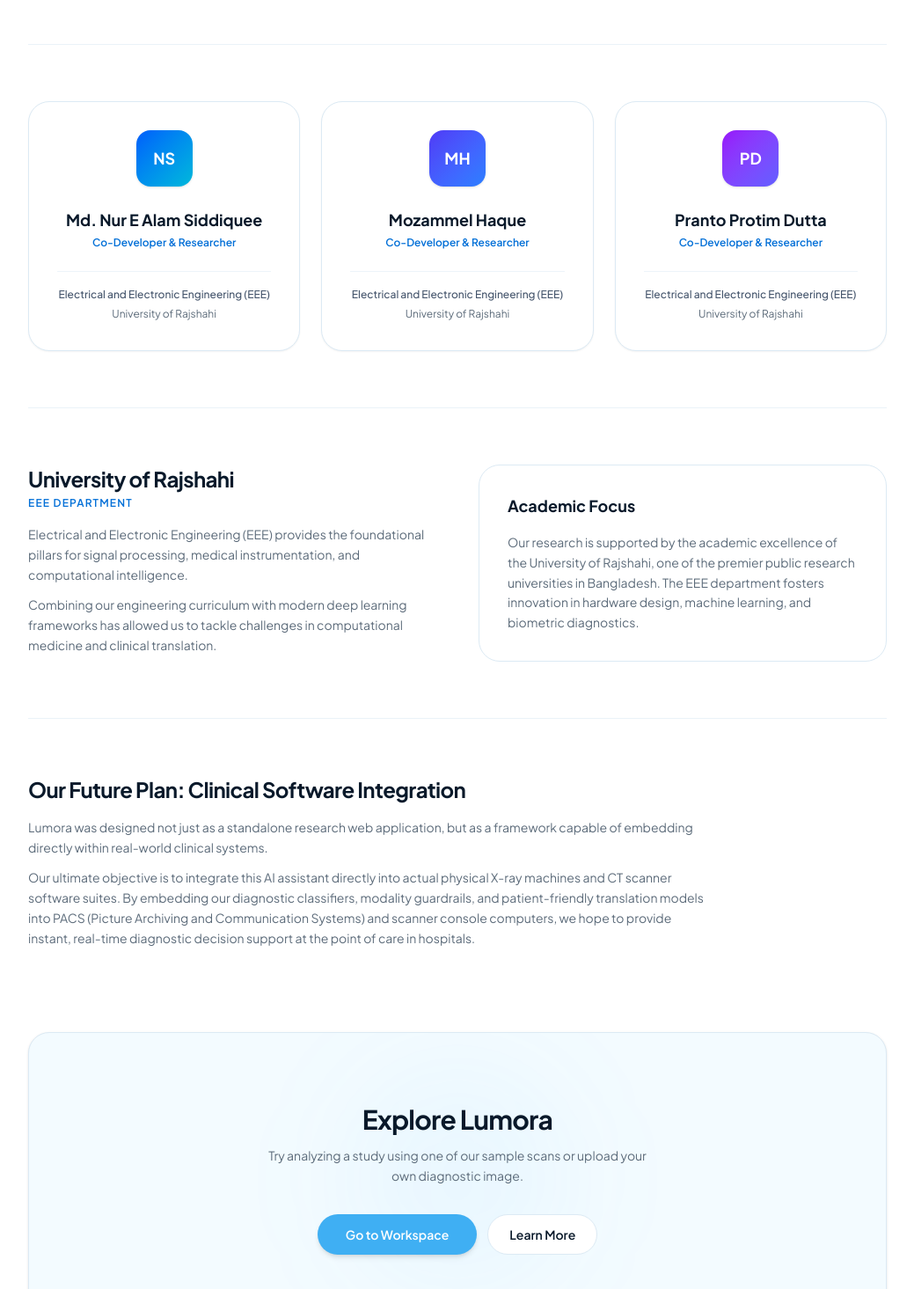
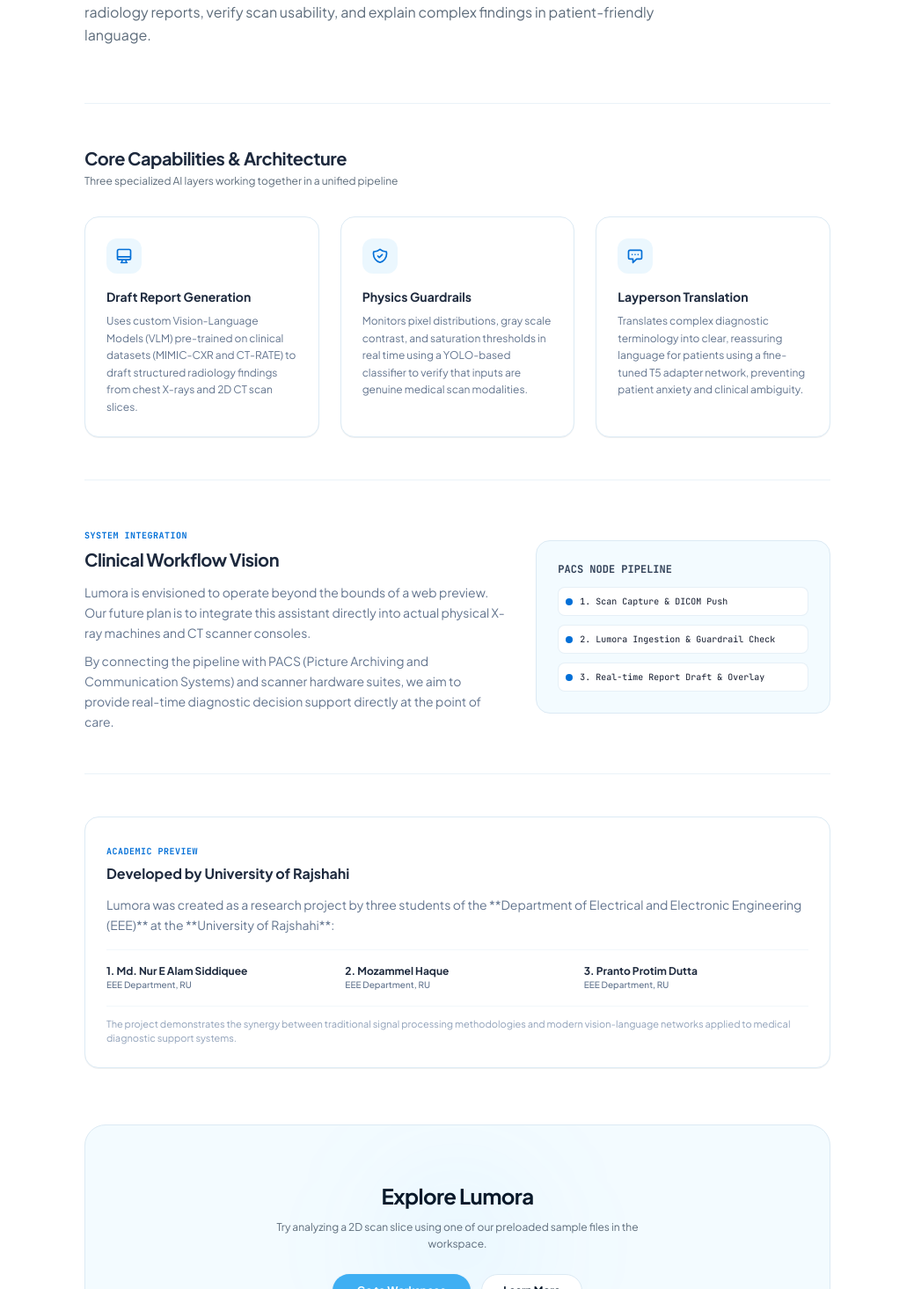
Before and after one commit to Md-Nur/Lumora, a Next.js app in the folder lumora-web/frontend/: page /about in a window 1280 px wide. Shown: the part 345-1810 px from the top of the page at 88% size, without its empty margins (120-1159 px from the left). Built offline with nearby package versions, Linux system fonts and the light colour scheme.

Commit message:
feat: update About page content and structure for enhanced clarity and user engagement

```diff
--- a/lumora-web/frontend/src/app/about/page.tsx
+++ b/lumora-web/frontend/src/app/about/page.tsx
@@ -3,145 +3,184 @@
 import React from "react";
 import Link from "next/link";
 
-const TEAM_MEMBERS = [
-  {
-    name: "Md. Nur E Alam Siddiquee",
-    role: "Co-Developer & Researcher",
-    dept: "Electrical and Electronic Engineering (EEE)",
-    univ: "University of Rajshahi",
-    initials: "NS",
-    gradient: "from-blue-600 to-cyan-500",
-  },
-  {
-    name: "Mozammel Haque",
-    role: "Co-Developer & Researcher",
-    dept: "Electrical and Electronic Engineering (EEE)",
-    univ: "University of Rajshahi",
-    initials: "MH",
-    gradient: "from-indigo-600 to-blue-500",
-  },
-  {
-    name: "Pranto Protim Dutta",
-    role: "Co-Developer & Researcher",
-    dept: "Electrical and Electronic Engineering (EEE)",
-    univ: "University of Rajshahi",
-    initials: "PD",
-    gradient: "from-purple-600 to-indigo-500",
-  },
-];
-
 export default function About() {
   return (
     <div className="flex flex-col bg-background min-h-screen">
-      <main className="mx-auto max-w-5xl px-6 py-20 w-full">
-        {/* Hero Section */}
+      <main className="mx-auto max-w-4xl px-6 py-16 w-full">
+
+        {/* Hero Section - Focused on Lumora */}
         <div className="text-center md:text-left mb-16">
-          <p className="text-xs uppercase tracking-[0.2em] text-primary-deep font-semibold">
-            Our Story
-          </p>
-          <h1 className="mt-3 text-4xl font-semibold tracking-tight sm:text-5xl text-foreground">
-            Meet the team behind Lumora.
+          <div className="inline-flex items-center gap-1.5 rounded-full border border-primary/20 bg-primary/5 px-3 py-1 text-[10px] font-bold text-primary-deep tracking-wider uppercase mb-3">
+            System Profile
+          </div>
+          <h1 className="text-4xl sm:text-5xl font-extrabold tracking-tight text-foreground font-sans leading-tight">
+            An Intelligent AI Partner <br />
+            for Chest Radiology
           </h1>
-          <p className="mt-4 max-w-2xl text-muted-foreground leading-relaxed">
-            This project is created by three passionate engineering students from the University of Rajshahi. We aim to combine advanced artificial intelligence with intuitive design to make medical scans easier to read.
+          <p className="mt-4 max-w-2xl text-muted-foreground leading-relaxed text-sm sm:text-base">
+            Lumora is an advanced multimodal diagnostic assistant engineered to generate clinical radiology reports, verify scan usability, and explain complex findings in patient-friendly language.
           </p>
         </div>
 
-        {/* Team Grid */}
-        <section className="grid gap-6 sm:grid-cols-1 md:grid-cols-3 border-t border-border/60 py-16">
-          {TEAM_MEMBERS.map((member, idx) => (
-            <div
-              key={idx}
-              className="group flex flex-col items-center text-center p-8 rounded-3xl border border-border bg-card shadow-xs hover:shadow-md hover:border-primary/40 transition-all duration-300"
-            >
-              {/* Initials Avatar */}
-              <div className={`flex h-16 w-16 items-center justify-center rounded-2xl bg-gradient-to-br ${member.gradient} text-white font-bold text-lg shadow-sm group-hover:scale-105 transition-transform duration-300 mb-6`}>
-                {member.initials}
-              </div>
-
-              <h3 className="text-lg font-bold text-foreground group-hover:text-primary transition-colors">
-                {member.name}
-              </h3>
-
-              <p className="text-xs text-primary-deep font-semibold mt-1">
-                {member.role}
-              </p>
-
-              <div className="mt-6 border-t border-border/50 pt-4 w-full text-xs text-muted-foreground leading-relaxed">
-                <p className="font-medium text-slate-600">{member.dept}</p>
-                <p className="mt-0.5">{member.univ}</p>
-              </div>
-            </div>
-          ))}
-        </section>
-
-        {/* Institution Context */}
-        <section className="grid gap-12 sm:grid-cols-1 md:grid-cols-2 border-t border-border/60 py-16">
-          <div>
-            <h2 className="text-2xl font-bold tracking-tight text-foreground">
-              University of Rajshahi
+        {/* Core Capabilities Section */}
+        <section className="border-t border-border/60 py-12">
+          <div className="mb-8">
+            <h2 className="text-xl font-bold tracking-tight text-slate-800">
+              Core Capabilities & Architecture
             </h2>
-            <p className="text-xs text-primary-deep uppercase tracking-widest font-semibold mt-1">
-              EEE Department
-            </p>
-            <p className="mt-4 text-sm text-muted-foreground leading-relaxed">
-              Electrical and Electronic Engineering (EEE) provides the foundational pillars for signal processing, medical instrumentation, and computational intelligence.
-            </p>
-            <p className="mt-3 text-sm text-muted-foreground leading-relaxed">
-              Combining our engineering curriculum with modern deep learning frameworks has allowed us to tackle challenges in computational medicine and clinical translation.
+            <p className="text-xs text-muted-foreground mt-1">
+              Three specialized AI layers working together in a unified pipeline
             </p>
           </div>
-          <div className="bg-card rounded-3xl border border-border p-8 flex flex-col justify-center">
-            <h3 className="text-lg font-bold text-foreground mb-4">Academic Focus</h3>
-            <p className="text-sm text-muted-foreground leading-relaxed">
-              Our research is supported by the academic excellence of the University of Rajshahi, one of the premier public research universities in Bangladesh. The EEE department fosters innovation in hardware design, machine learning, and biometric diagnostics.
-            </p>
+
+          <div className="grid gap-6 sm:grid-cols-1 md:grid-cols-3">
+
+            {/* VLM Card */}
+            <div className="rounded-2xl border border-border bg-white p-6 shadow-2xs hover:shadow-xs hover:border-slate-350 transition-all duration-200">
+              <div className="h-10 w-10 rounded-xl bg-primary/10 text-primary-deep flex items-center justify-center mb-4">
+                <svg className="w-5 h-5" fill="none" viewBox="0 0 24 24" stroke="currentColor" strokeWidth={2}>
+                  <path strokeLinecap="round" strokeLinejoin="round" d="M9.75 17L9 20l-1 1h8l-1-1-.75-3M3 13h18M5 17h14a2 2 0 002-2V5a2 2 0 00-2-2H5a2 2 0 00-2 2v10a2 2 0 002 2z" />
+                </svg>
+              </div>
+              <h3 className="text-sm font-bold text-slate-800">Draft Report Generation</h3>
+              <p className="mt-2 text-xs text-slate-500 leading-relaxed">
+                Uses custom Vision-Language Models (VLM) pre-trained on clinical datasets (MIMIC-CXR and CT-RATE) to draft structured radiology findings from chest X-rays and 2D CT scan slices.
+              </p>
+            </div>
+
+            {/* YOLO Card */}
+            <div className="rounded-2xl border border-border bg-white p-6 shadow-2xs hover:shadow-xs hover:border-slate-350 transition-all duration-200">
+              <div className="h-10 w-10 rounded-xl bg-primary/10 text-primary-deep flex items-center justify-center mb-4">
+                <svg className="w-5 h-5" fill="none" viewBox="0 0 24 24" stroke="currentColor" strokeWidth={2}>
+                  <path strokeLinecap="round" strokeLinejoin="round" d="M9 12l2 2 4-4m5.618-4.016A11.955 11.955 0 0112 2.944a11.955 11.955 0 01-8.618 3.04A12.02 12.02 0 003 9c0 5.591 3.824 10.29 9 11.622 5.176-1.332 9-6.03 9-11.622 0-1.042-.133-2.052-.382-3.016z" />
+                </svg>
+              </div>
+              <h3 className="text-sm font-bold text-slate-800">Physics Guardrails</h3>
+              <p className="mt-2 text-xs text-slate-500 leading-relaxed">
+                Monitors pixel distributions, gray scale contrast, and saturation thresholds in real time using a YOLO-based classifier to verify that inputs are genuine medical scan modalities.
+              </p>
+            </div>
+
+            {/* Translation Card */}
+            <div className="rounded-2xl border border-border bg-white p-6 shadow-2xs hover:shadow-xs hover:border-slate-350 transition-all duration-200">
+              <div className="h-10 w-10 rounded-xl bg-primary/10 text-primary-deep flex items-center justify-center mb-4">
+                <svg className="w-5 h-5" fill="none" viewBox="0 0 24 24" stroke="currentColor" strokeWidth={2}>
+                  <path strokeLinecap="round" strokeLinejoin="round" d="M8 10h.01M12 10h.01M16 10h.01M9 16H5a2 2 0 01-2-2V6a2 2 0 012-2h14a2 2 0 012 2v8a2 2 0 01-2 2h-5l-5 5v-5z" />
+                </svg>
+              </div>
+              <h3 className="text-sm font-bold text-slate-800">Layperson Translation</h3>
+              <p className="mt-2 text-xs text-slate-500 leading-relaxed">
+                Translates complex diagnostic terminology into clear, reassuring language for patients using a fine-tuned T5 adapter network, preventing patient anxiety and clinical ambiguity.
+              </p>
+            </div>
+
           </div>
         </section>
 
-        {/* Future Vision Section */}
-        <section className="border-t border-border/60 py-16">
-          <div className="max-w-3xl">
-            <h2 className="text-2xl font-bold tracking-tight text-foreground">
-              Our Future Plan: Clinical Software Integration
+        {/* Future Vision - PACS Integration */}
+        <section className="border-t border-border/60 py-12">
+          <div className="grid gap-8 sm:grid-cols-1 md:grid-cols-12 items-center">
+
+            <div className="md:col-span-7">
+              <span className="text-[10px] font-bold text-primary-deep uppercase tracking-wider font-mono">
+                System Integration
+              </span>
+              <h2 className="text-xl font-bold tracking-tight text-slate-800 mt-1">
+                Clinical Workflow Vision
+              </h2>
+              <p className="mt-3 text-xs sm:text-sm text-slate-500 leading-relaxed">
+                Lumora is envisioned to operate beyond the bounds of a web preview. Our future plan is to integrate this assistant directly into actual physical X-ray machines and CT scanner consoles.
+              </p>
+              <p className="mt-2.5 text-xs sm:text-sm text-slate-500 leading-relaxed">
+                By connecting the pipeline with PACS (Picture Archiving and Communication Systems) and scanner hardware suites, we aim to provide real-time diagnostic decision support directly at the point of care.
+              </p>
+            </div>
+
+            <div className="md:col-span-5 bg-surface rounded-2xl border border-border p-6">
+              <h3 className="text-xs font-bold font-mono text-slate-700 uppercase mb-3">PACS Node Pipeline</h3>
+              <div className="flex flex-col gap-2.5 text-[10px] font-mono leading-normal">
+                <div className="flex items-center gap-2 text-slate-650 bg-white border border-border/70 p-2 rounded-lg">
+                  <span className="h-2 w-2 rounded-full bg-primary-deep" />
+                  1. Scan Capture & DICOM Push
+                </div>
+                <div className="flex items-center gap-2 text-slate-650 bg-white border border-border/70 p-2 rounded-lg">
+                  <span className="h-2 w-2 rounded-full bg-primary-deep" />
+                  2. Lumora Ingestion & Guardrail Check
+                </div>
+                <div className="flex items-center gap-2 text-slate-650 bg-white border border-border/70 p-2 rounded-lg">
+                  <span className="h-2 w-2 rounded-full bg-primary-deep" />
+                  3. Real-time Report Draft & Overlay
+                </div>
+              </div>
+            </div>
+
+          </div>
+        </section>
+
+        {/* Development & Academic Credits - Consolidating student details */}
+        <section className="border-t border-border/60 py-12">
+          <div className="rounded-2xl border border-border bg-white p-6 shadow-2xs">
+            <span className="text-[10px] font-bold text-primary-deep uppercase tracking-wider font-mono">
+              Academic Preview
+            </span>
+            <h2 className="text-base font-bold text-slate-800 mt-1">
+              Developed by University of Rajshahi
             </h2>
-            <p className="mt-4 text-sm text-muted-foreground leading-relaxed">
-              Lumora was designed not just as a standalone research web application, but as a framework capable of embedding directly within real-world clinical systems.
+            <p className="mt-3 text-xs sm:text-sm text-slate-500 leading-relaxed">
+              Lumora was created as a research project by three students of the **Department of Electrical and Electronic Engineering (EEE)** at the **University of Rajshahi**:
             </p>
-            <p className="mt-3 text-sm text-muted-foreground leading-relaxed">
-              Our ultimate objective is to integrate this AI assistant directly into actual physical X-ray machines and CT scanner software suites. By embedding our diagnostic classifiers, modality guardrails, and patient-friendly translation models into PACS (Picture Archiving and Communication Systems) and scanner console computers, we hope to provide instant, real-time diagnostic decision support at the point of care in hospitals.
+
+            {/* Student list */}
+            <div className="grid grid-cols-1 sm:grid-cols-3 gap-4 mt-4 border-t border-border/40 pt-4">
+              <div>
+                <p className="text-xs font-bold text-slate-800">1. Md. Nur E Alam Siddiquee</p>
+                <p className="text-[10px] text-slate-500 font-medium">EEE Department, RU</p>
+              </div>
+              <div>
+                <p className="text-xs font-bold text-slate-800">2. Mozammel Haque</p>
+                <p className="text-[10px] text-slate-500 font-medium">EEE Department, RU</p>
+              </div>
+              <div>
+                <p className="text-xs font-bold text-slate-800">3. Pranto Protim Dutta</p>
+                <p className="text-[10px] text-slate-500 font-medium">EEE Department, RU</p>
+              </div>
+            </div>
+
+            <p className="mt-4 text-[11px] text-slate-400 leading-normal border-t border-border/40 pt-3">
+              The project demonstrates the synergy between traditional signal processing methodologies and modern vision-language networks applied to medical diagnostic support systems.
             </p>
           </div>
         </section>
 
         {/* CTA section */}
-        <section className="mt-8 relative overflow-hidden rounded-3xl bg-surface border border-border px-6 py-16 text-center sm:px-16 sm:py-20 shadow-sm">
+        <section className="mt-4 relative overflow-hidden rounded-3xl bg-surface border border-border px-6 py-12 text-center sm:px-12 sm:py-16 shadow-2xs">
           <div className="absolute inset-0 flex items-center justify-center pointer-events-none select-none z-0">
-            <div className="h-64 w-64 rounded-full bg-primary/5 blur-3xl"></div>
+            <div className="h-48 w-48 rounded-full bg-primary/5 blur-3xl"></div>
           </div>
           <div className="relative z-10 mx-auto max-w-md">
-            <h2 className="text-2xl font-bold tracking-tight text-foreground sm:text-3xl">
+            <h2 className="text-xl font-bold tracking-tight text-foreground sm:text-2xl">
               Explore Lumora
             </h2>
-            <p className="mt-3 text-xs sm:text-sm text-muted-foreground leading-relaxed">
-              Try analyzing a study using one of our sample scans or upload your own diagnostic image.
+            <p className="mt-2.5 text-xs text-muted-foreground leading-relaxed">
+              Try analyzing a 2D scan slice using one of our preloaded sample files in the workspace.
             </p>
-            <div className="mt-8 flex justify-center gap-3">
+            <div className="mt-6 flex justify-center gap-3">
               <Link
                 href="/analyze"
-                className="inline-flex items-center justify-center rounded-full bg-primary px-8 py-3 text-sm font-semibold text-primary-foreground shadow-md hover:bg-primary/95 transition-all duration-200 cursor-pointer"
+                className="inline-flex items-center justify-center rounded-full bg-primary px-7 py-2.5 text-xs font-bold text-primary-foreground shadow-sm hover:bg-primary/95 transition-all duration-200 cursor-pointer"
               >
                 Go to Workspace
               </Link>
               <Link
                 href="/how-it-works"
-                className="inline-flex items-center justify-center rounded-full border border-border bg-background px-6 py-3 text-sm font-semibold text-foreground hover:bg-muted/50 transition-all duration-200 cursor-pointer"
+                className="inline-flex items-center justify-center rounded-full border border-border bg-background px-6 py-2.5 text-xs font-bold text-foreground hover:bg-muted/50 transition-all duration-200 cursor-pointer"
               >
                 Learn More
               </Link>
             </div>
           </div>
         </section>
+
       </main>
     </div>
   );
```
Also changed, not shown: lumora-web/frontend/src/app/analyze/page.tsx (+3 -18 lines).
